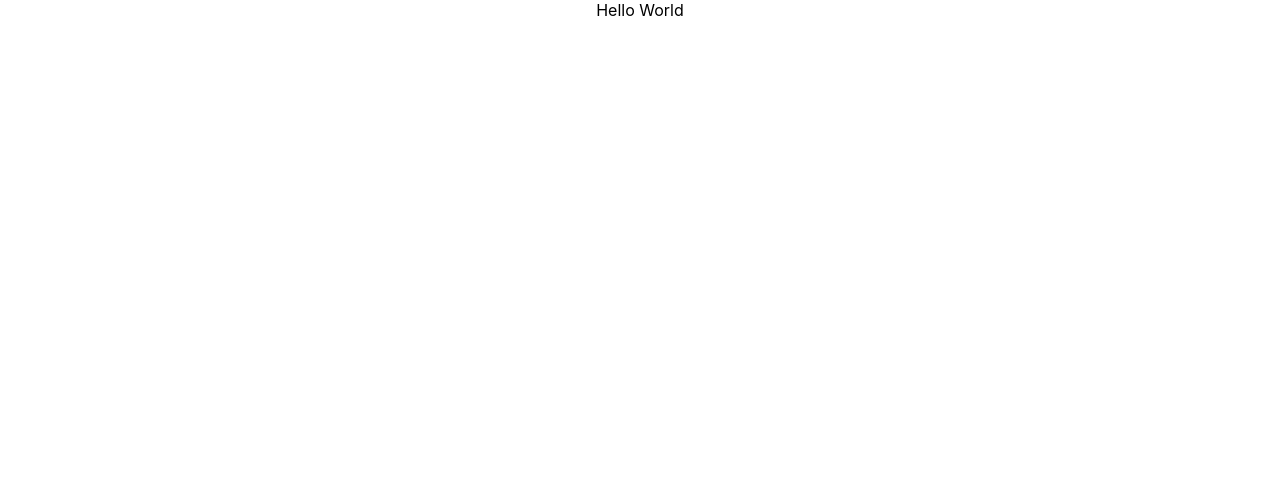
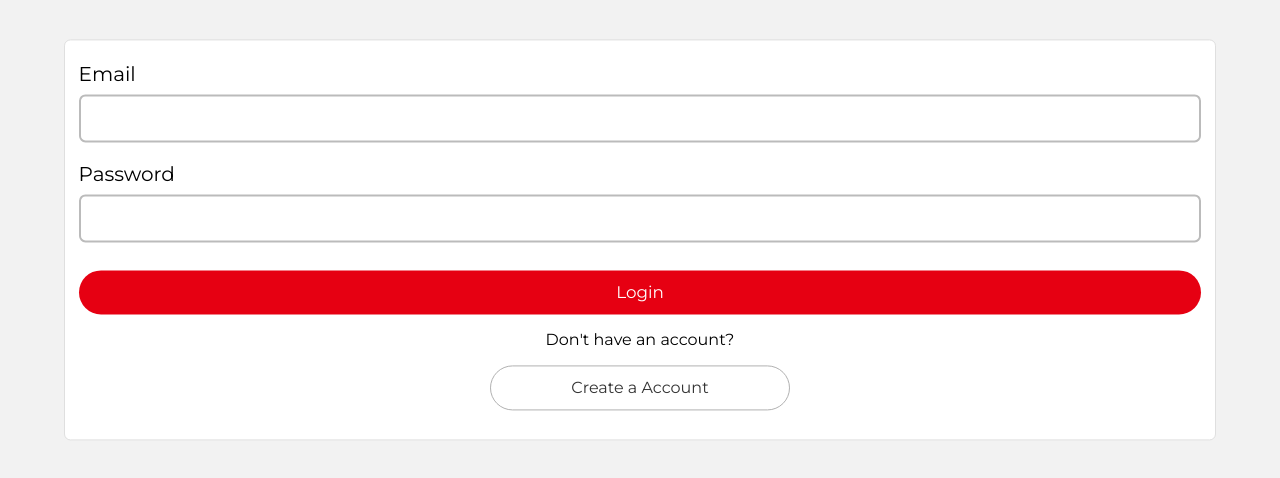
Before and after one commit to CydoEntis/MyAmiibos, a React (Create React App) app in the folder client/: page /auth in a window 1280 px wide. Shown: the top 478 px of the page. Built offline with nearby package versions, Linux system fonts and the light colour scheme; the HTML template or start-up script is replaced by a standard one.

Commit message:
Login page created

```diff
--- a/client/package.json
+++ b/client/package.json
@@ -8,6 +8,7 @@
     "@testing-library/user-event": "^13.5.0",
     "react": "^18.2.0",
     "react-dom": "^18.2.0",
+    "react-router-dom": "^6.3.0",
     "react-scripts": "5.0.1",
     "web-vitals": "^2.1.4"
   },
--- a/client/src/App.css
+++ b/client/src/App.css
@@ -1,38 +1,44 @@
-.App {
-  text-align: center;
+form {
+  display: flex;
+  flex-direction: column;
 }
 
-.App-logo {
-  height: 40vmin;
-  pointer-events: none;
+.auth-btn {
+  margin: 1rem 0;
+  text-align: center;
+  padding: .75rem;
+  color: #fff;
+  background: #E60012;
+  font-size: 1.05rem;
+  border-radius: 2rem;
+  border: none;
+  outline: none;
+  cursor: pointer;
+  transition: all ease-in-out 300ms;
 }
 
-@media (prefers-reduced-motion: no-preference) {
-  .App-logo {
-    animation: App-logo-spin infinite 20s linear;
-  }
+.auth-btn:hover,
+.auth-btn:focus {
+  background-color: #d50214;
 }
 
-.App-header {
-  background-color: #282c34;
-  min-height: 100vh;
-  display: flex;
-  flex-direction: column;
-  align-items: center;
-  justify-content: center;
-  font-size: calc(10px + 2vmin);
-  color: white;
+.auth-btn-alt {
+  margin: 1rem 0;
+  text-align: center;
+  padding: .75rem;
+  color: #333;
+  background: transparent;
+  border: 1px solid #B1B1B1;
+  font-size: 1rem;
+  border-radius: 2rem;
+  outline: none;
+  cursor: pointer;
+  transition: all ease-in-out 300ms;
+  width: 300px;
+  margin: 1rem auto;
 }
 
-.App-link {
-  color: #61dafb;
+.auth-btn-alt:hover,
+.auth-btn-alt:focus {
+  background-color: #B1B1B1;
 }
-
-@keyframes App-logo-spin {
-  from {
-    transform: rotate(0deg);
-  }
-  to {
-    transform: rotate(360deg);
-  }
-}
--- a/client/src/App.js
+++ b/client/src/App.js
@@ -1,11 +1,25 @@
+import { BrowserRouter, Routes, Route } from 'react-router-dom';
+import { Auth } from './pages';
+
 import './App.css';
 
 function App() {
-  return (
-    <div className="App">
-      Hello World
-    </div>
-  );
+	return (
+		<BrowserRouter>
+			<Routes>
+				<Route path='/' element={<div>Dashboard</div>} />
+				<Route
+					path='/auth'
+					element={
+						<div>
+							<Auth />
+						</div>
+					}
+				/>
+				<Route path='/landing' element={<div>Landing</div>} />
+			</Routes>
+		</BrowserRouter>
+	);
 }
 
 export default App;
--- /dev/null
+++ b/client/src/components/Forms/AuthForm.jsx
@@ -0,0 +1,36 @@
+import React from 'react';
+import Card from '../UI/Card';
+import FormRow from './FormRow';
+
+import classes from './FormRow.module.css';
+
+const AuthForm = () => {
+	const onChangeHandler = (e) => {
+		console.log(e.target.value);
+	};
+
+	return (
+		<Card>
+			<form>
+				<FormRow
+					name='email'
+					type='email'
+          labelText="Email"
+					onChange={onChangeHandler}
+				/>
+				<FormRow
+					name='password'
+					type='text'
+          labelText="Password"
+					onChange={onChangeHandler}
+				/>
+
+				<button className="auth-btn">Login</button>
+        <p style={{textAlign: "center"}}>Don't have an account?</p>
+				<button className="auth-btn-alt">Create a Account</button>
+			</form>
+		</Card>
+	);
+};
+
+export default AuthForm;
--- /dev/null
+++ b/client/src/components/Forms/FormRow.jsx
@@ -0,0 +1,14 @@
+import React from 'react';
+
+import classes from './FormRow.module.css';
+
+const FormRow = ({ name, type, labelText, onChange }) => {
+	return (
+		<div className={classes['form-row']}>
+			<label htmlFor={name}>{labelText}</label>
+			<input type={type} name={name} onChange={onChange} />
+		</div>
+	);
+};
+
+export default FormRow;
--- /dev/null
+++ b/client/src/components/Forms/FormRow.module.css
@@ -0,0 +1,25 @@
+.form-row {
+  display: flex;
+  flex-direction: column;
+  width: 100%;
+  margin-bottom: .75rem
+}
+
+.form-row label {
+  padding: .5rem 0;
+  font-size: 1.25rem;
+}
+
+.form-row input {
+  height: 3rem;
+  border: 2px solid #BBB;
+  border-radius: .4rem;
+  padding: .75rem;
+  font-size: 1.25rem;
+}
+
+.form-row input:focus,
+.form-row input:active {
+  border-color: #009BEB;
+  outline: 1px solid #009BEB;
+}
--- /dev/null
+++ b/client/src/components/UI/Card.jsx
@@ -0,0 +1,13 @@
+import React from 'react'
+
+import classes from "./Card.module.css";
+
+const Card = ({className, children}) => {
+  const cardClasses = `${classes.card} ${className}`
+
+  return (
+    <div className={cardClasses}>{children}</div>
+  )
+}
+
+export default Card
--- /dev/null
+++ b/client/src/components/UI/Card.module.css
@@ -0,0 +1,12 @@
+.card {
+  border-radius: .4rem;
+  background-color: #FFF;
+  border: 1px solid #dfdfdf;
+  margin: 0 auto;
+  position: absolute;
+  top: 30%;
+  left: 50%;
+  transform: translate(-50%, -50%);
+  width: 90%;
+  padding: .85rem;
+}
--- a/client/src/index.css
+++ b/client/src/index.css
@@ -1,13 +1,14 @@
-body {
+@import url('https://fonts.googleapis.com/css2?family=Montserrat:wght@100;200;300;400;500;600;700&display=swap');
+
+
+* {
+  box-sizing: border-box;
+  padding: 0;
   margin: 0;
-  font-family: -apple-system, BlinkMacSystemFont, 'Segoe UI', 'Roboto', 'Oxygen',
-    'Ubuntu', 'Cantarell', 'Fira Sans', 'Droid Sans', 'Helvetica Neue',
-    sans-serif;
-  -webkit-font-smoothing: antialiased;
-  -moz-osx-font-smoothing: grayscale;
+
+  font-family: 'Montserrat', sans-serif;
 }
 
-code {
-  font-family: source-code-pro, Menlo, Monaco, Consolas, 'Courier New',
-    monospace;
+body {
+  background-color: #F2F2F2;
 }
--- /dev/null
+++ b/client/src/pages/Auth.jsx
@@ -0,0 +1,11 @@
+import React from 'react'
+import AuthForm from '../components/Forms/AuthForm'
+import Card from '../components/UI/Card'
+
+const Auth = () => {
+  return (
+    <AuthForm />
+  )
+}
+
+export default Auth
--- /dev/null
+++ b/client/src/pages/index.js
@@ -0,0 +1,3 @@
+import Auth from './Auth';
+
+export { Auth };
```
Also changed, not shown: client/src/assets/images/mario.png (added), client/src/components/Forms/AuthForm.module.css (added), 1 other file (tests, documents, lock files or other folders).
